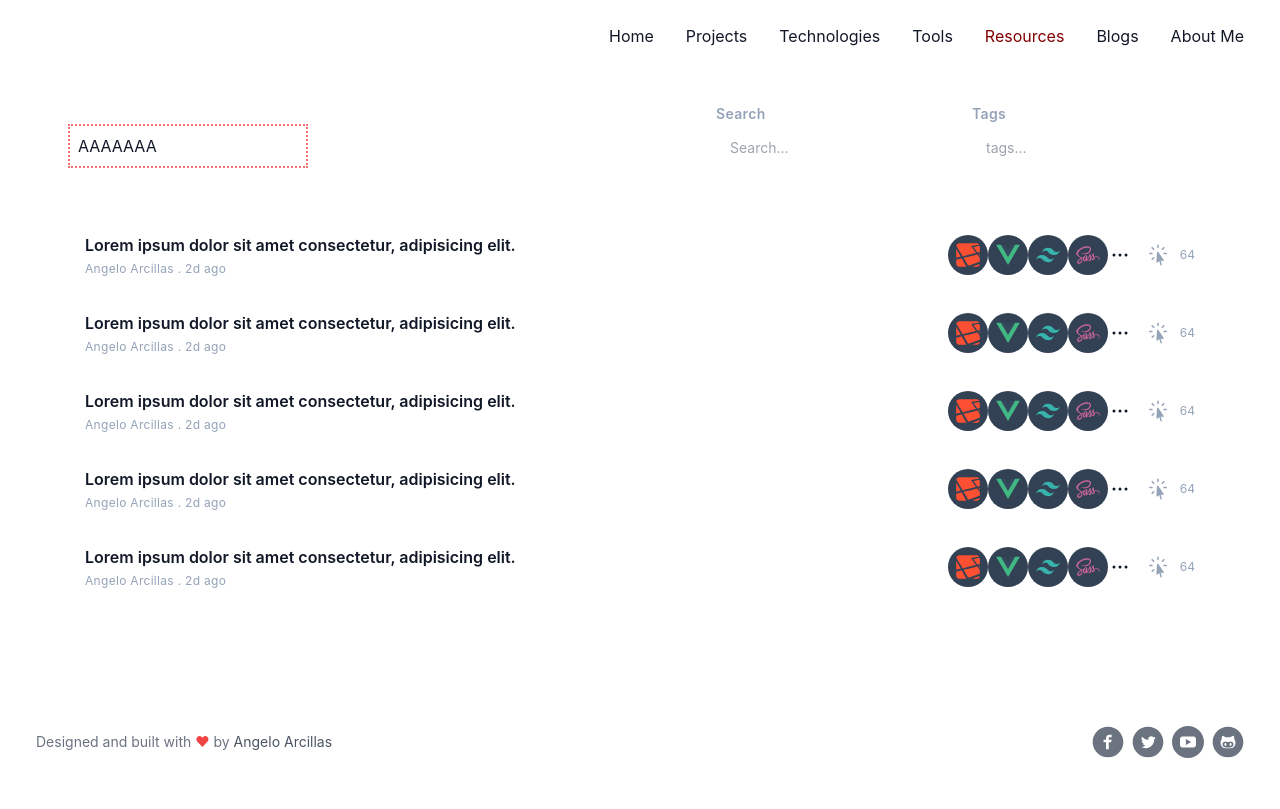
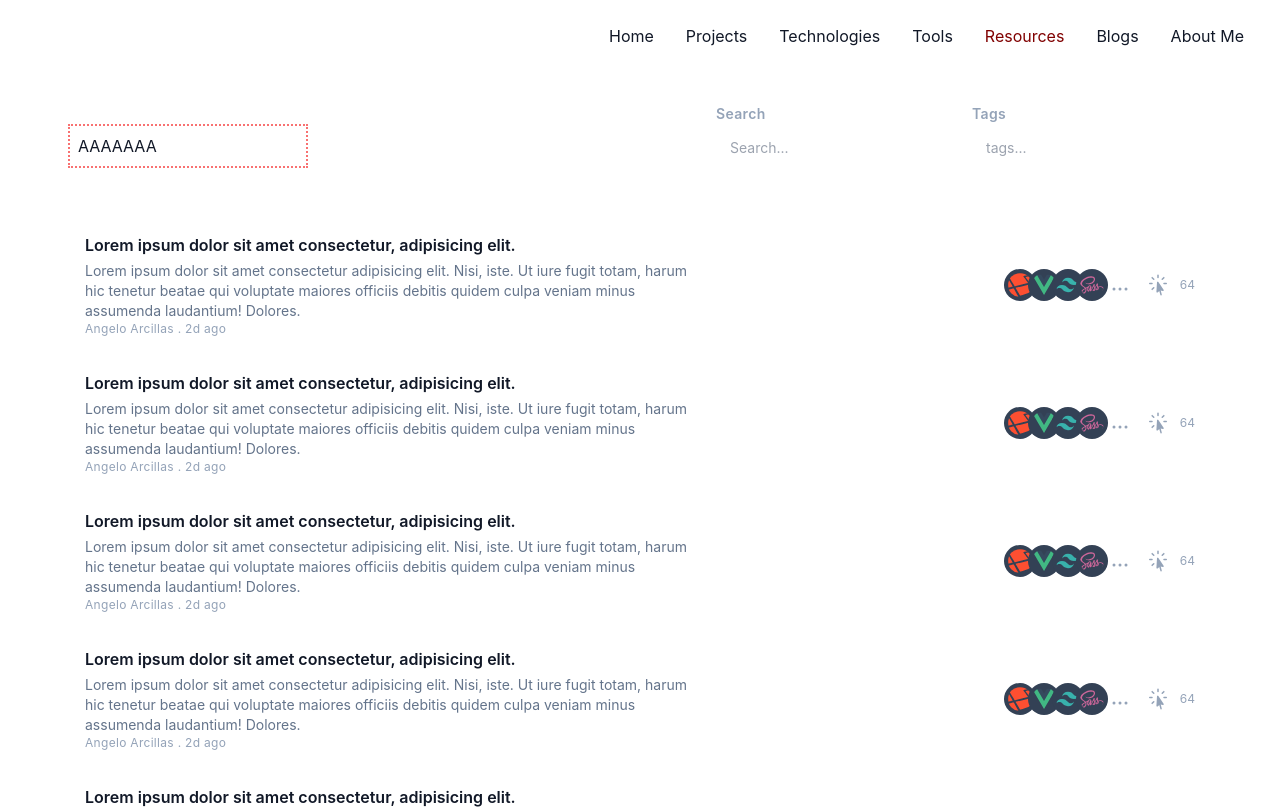
Before and after one commit to zerexei/zerexei.github.io, a React (Vite) app: page /link-collections in a window 1280 px wide. Shown: the top 809 px of the page. Built offline with nearby package versions, Linux system fonts and the light colour scheme.

Commit message:
feat: click away | update icons props

```diff
--- a/src/Components/Pages/LinkCollection/LinkCollection.tsx
+++ b/src/Components/Pages/LinkCollection/LinkCollection.tsx
@@ -3,7 +3,7 @@ import LaravelIcon from '@/Components/Includes/Icons/dev/LaravelIcon';
 import SassIcon from '@/Components/Includes/Icons/dev/SassIcon';
 import TailwindcssIcon from '@/Components/Includes/Icons/dev/TailwindcssIcon';
 import VuejsIcon from '@/Components/Includes/Icons/dev/VuejsIcon';
-import { useState } from 'react';
+import { useEffect, useRef, useState } from 'react';
 
 const LinkCollection = () => {
   /*
@@ -75,11 +75,17 @@ const InputSearch = () => {
 
 const LinkItem = () => {
   return (
-    <div className="flex items-center justify-between p-4 border border-transparent rounded-md cursor-pointer hover:border-indigo-400">
+    <div className="flex items-center justify-between p-4 border border-transparent rounded-md cursor-pointer group hover:border-indigo-400">
       <div>
-        <h3 className="mb-1 font-semibold cursor-pointer hover:text-indigo-600">
+        <h3 className="mb-1 font-semibold cursor-pointer group-hover:text-indigo-600">
           Lorem ipsum dolor sit amet consectetur, adipisicing elit.
         </h3>
+        <p className="w-2/3 text-sm text-slate-500">
+          Lorem ipsum dolor sit amet consectetur adipisicing elit. Nisi, iste.
+          Ut iure fugit totam, harum hic tenetur beatae qui voluptate maiores
+          officiis debitis quidem culpa veniam minus assumenda laudantium!
+          Dolores.
+        </p>
         <h5 className="text-xs tracking-wide text-slate-400">
           Angelo Arcillas
           {/* FIXME: parse &dot; */}
@@ -89,8 +95,8 @@ const LinkItem = () => {
 
       <div className="flex items-center gap-2">
         <AvatarStack />
-        <div className="flex items-center text-slate-400">
-          <p className="inline-block p-1.5 mr-1 rounded-full cursor-pointer hover:bg-indigo-600 transition-colors duration-150">
+        <div className="flex items-center text-slate-400 group-hover:text-indigo-600">
+          <p className="inline-block p-1.5 mr-1 rounded-full transition-colors duration-150">
             <ClickedIcon />
           </p>
           <span className="inline text-xs">64</span>
@@ -102,30 +108,45 @@ const LinkItem = () => {
 
 const AvatarStack = () => {
   return (
-    <div className="flex items-center">
-      <span className="p-2 rounded-full bg-slate-700">
-        <LaravelIcon />
-      </span>
-      <span className="p-2 rounded-full bg-slate-700">
-        <VuejsIcon />
-      </span>
-      <span className="p-2 rounded-full bg-slate-700">
-        <TailwindcssIcon />
-      </span>
-      <span className="p-2 rounded-full bg-slate-700">
-        <SassIcon />
-      </span>
-      <EllipsisVerticalIcon />
+    <div className="flex items-end">
+      <div className="flex items-center -space-x-2">
+        <LaravelIcon className="w-8 h-8 p-1 rounded-full bg-slate-700" />
+        <VuejsIcon className="w-8 h-8 p-1 rounded-full bg-slate-700" />
+        <TailwindcssIcon className="w-8 h-8 p-1 rounded-full bg-slate-700" />
+        <SassIcon className="w-8 h-8 p-1 rounded-full bg-slate-700" />
+      </div>
+      <EllipsisVerticalIcon className="w-6 h-6 text-slate-400" />
     </div>
   );
 };
 
 const ComboBox = () => {
   const [isShow, setIsShow] = useState<boolean>();
+  const componentRef = useRef<HTMLDivElement | null>(null);
+  useEffect(() => {
+    const handleClickOutside = (event) => {
+      console.log(isShow);
+
+      console.log("hit");
+
+      if (
+        componentRef.current &&
+        !componentRef.current.contains(event.target)
+      ) {
+        setIsShow(false);
+      }
+    };
+
+    document.addEventListener('click', handleClickOutside);
+
+    return () => {
+      document.removeEventListener('click', handleClickOutside);
+    };
+  }, []);
   return (
-    <div className="relative">
+    <div className="relative" ref={componentRef}>
       <label
-        htmlFor="input-search"
+        htmlFor="filter-tags"
         className="block mb-1 text-sm font-semibold tracking-wide text-slate-400"
       >
         Tags
@@ -134,7 +155,7 @@ const ComboBox = () => {
         onClick={() => setIsShow(!isShow)}
         type="text"
         name="search"
-        id="input-search"
+        id="filter-tags"
         placeholder="tags..."
         autoComplete="off"
         className="px-3.5 w-[15rem] py-2.5 text-sm rounded-md text-slate-700"
@@ -152,7 +173,7 @@ const ComboBox = () => {
   );
 };
 
-const EllipsisVerticalIcon = () => {
+const EllipsisVerticalIcon = ({ className = 'w-6 h-6' }) => {
   return (
     <svg
       xmlns="http://www.w3.org/2000/svg"
@@ -160,7 +181,7 @@ const EllipsisVerticalIcon = () => {
       viewBox="0 0 24 24"
       strokeWidth={1.5}
       stroke="currentColor"
-      className="w-6 h-6"
+      className={className}
     >
       <path
         strokeLinecap="round"
```
